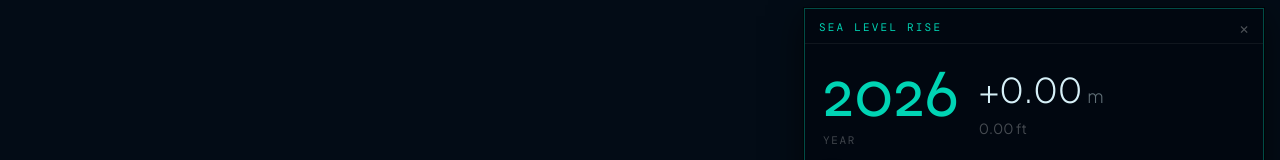
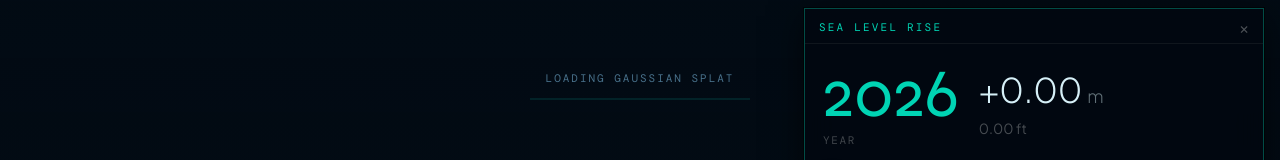
Before and after one commit to TheOutcastVirus/datahacks-2026, a Next.js app in the folder frontend/: page /locations/annaberg in a window 1280 px wide. Shown: the part 315-475 px from the top of the page. Built offline with nearby package versions, Linux system fonts and the light colour scheme; no server answers; a web font is replaced by a local one.

Commit message:
Loading bar for downloading splats

```diff
--- a/frontend/app/globals.css
+++ b/frontend/app/globals.css
@@ -1,4 +1,9 @@
 @import "tailwindcss";
+
+@keyframes splat-shimmer {
+  0%   { transform: translateX(-250%); }
+  100% { transform: translateX(600%); }
+}
 
 :root {
   --bg: #030c16;
--- a/frontend/components/SplatViewer.tsx
+++ b/frontend/components/SplatViewer.tsx
@@ -401,6 +401,8 @@ const SplatViewer = forwardRef<ViewerCommandApi, SplatViewerProps>(function Spla
     usePlyRenderer ? 'loading' : 'ready',
   );
   const [errorMessage, setErrorMessage] = useState<string | null>(null);
+  const [loadProgress, setLoadProgress] = useState<{ loaded: number; total: number } | null>(null);
+  const [iframeLoading, setIframeLoading] = useState(!usePlyRenderer);
   const [handControlEnabled, setHandControlEnabled] = useState(false);
   const [handStatus, setHandStatus] = useState<HandStatus>('inactive');
   const [hazards, setHazards] = useState<HazardMarker[]>([]);
@@ -656,7 +658,10 @@ const SplatViewer = forwardRef<ViewerCommandApi, SplatViewerProps>(function Spla
         controls.screenSpacePanning = false;
 
         const loader = new PLYLoader();
-        const loadedGeometry = await loader.loadAsync(splatUrl);
+        setLoadProgress({ loaded: 0, total: 0 });
+        const loadedGeometry = await loader.loadAsync(splatUrl, (e: ProgressEvent) => {
+          setLoadProgress({ loaded: e.loaded, total: e.total });
+        });
         if (isDisposed) {
           loadedGeometry.dispose();
           return;
@@ -1405,7 +1410,21 @@ const SplatViewer = forwardRef<ViewerCommandApi, SplatViewerProps>(function Spla
   const zoomInitialized = useRef(false);
 
   useEffect(() => {
+    if (!usePlyRenderer) {
+      zoomInitialized.current = false;
+      setIframeLoading(true);
+      setLoadProgress(null);
+    }
+  }, [splatUrl, usePlyRenderer]);
+
+  useEffect(() => {
     const handler = (e: MessageEvent) => {
+      if (e.data?.type === 'splat-download-progress') {
+        setLoadProgress({ loaded: e.data.loaded, total: e.data.total });
+        if (e.data.loaded >= e.data.total && e.data.total > 0) {
+          setIframeLoading(false);
+        }
+      }
       if (e.data?.type === 'splat-camera-pos') {
         setCamPos({ x: e.data.x, y: e.data.y, z: e.data.z });
       }
@@ -1819,14 +1838,17 @@ const SplatViewer = forwardRef<ViewerCommandApi, SplatViewerProps>(function Spla
         ) : null}
         </div>
       </div>
-      {viewerState === 'loading' ? (
+      {(viewerState === 'loading' || iframeLoading) ? (
         <div
           style={{
             position: 'absolute',
             inset: 0,
+            zIndex: 30,
             display: 'flex',
+            flexDirection: 'column',
             alignItems: 'center',
             justifyContent: 'center',
+            gap: 12,
             fontFamily: 'var(--font-mono)',
             fontSize: '11px',
             letterSpacing: '0.18em',
@@ -1836,7 +1858,30 @@ const SplatViewer = forwardRef<ViewerCommandApi, SplatViewerProps>(function Spla
             background: 'linear-gradient(180deg, rgba(2,10,18,0.2), rgba(2,10,18,0.85))',
           }}
         >
-          Loading {usePlyRenderer ? 'PLY scene' : 'Gaussian splat'}
+          <div>Loading {usePlyRenderer ? 'PLY scene' : 'Gaussian splat'}</div>
+          <div style={{ width: 220, height: 2, background: 'rgba(0,212,180,0.12)', position: 'relative', overflow: 'hidden' }}>
+            {loadProgress && loadProgress.total > 0 ? (
+              <div style={{
+                position: 'absolute', inset: 0,
+                width: `${Math.min(100, (loadProgress.loaded / loadProgress.total) * 100)}%`,
+                background: 'var(--accent)',
+                transition: 'width 0.1s linear',
+              }} />
+            ) : (
+              <div style={{
+                position: 'absolute', top: 0, bottom: 0, width: '40%',
+                background: 'linear-gradient(90deg, transparent, var(--accent), transparent)',
+                animation: 'splat-shimmer 1.4s linear infinite',
+              }} />
+            )}
+          </div>
+          {loadProgress && loadProgress.loaded > 0 ? (
+            <div style={{ fontSize: '10px', color: 'rgba(94,142,173,0.5)', letterSpacing: '0.1em' }}>
+              {loadProgress.total > 0
+                ? `${(loadProgress.loaded / 1_048_576).toFixed(1)} / ${(loadProgress.total / 1_048_576).toFixed(1)} MB`
+                : `${(loadProgress.loaded / 1_048_576).toFixed(1)} MB`}
+            </div>
+          ) : null}
         </div>
       ) : null}
       {viewerState === 'error' ? (
--- a/frontend/public/splat/main.js
+++ b/frontend/public/splat/main.js
@@ -1665,6 +1665,7 @@ async function main() {
 
             splatData.set(value, bytesRead);
             bytesRead += value.length;
+            window.parent.postMessage({ type: 'splat-download-progress', loaded: bytesRead, total: contentLength }, '*');
 
             if (vertexCount > lastVertexCount) {
                 if (!isPly(splatData)) {
```
